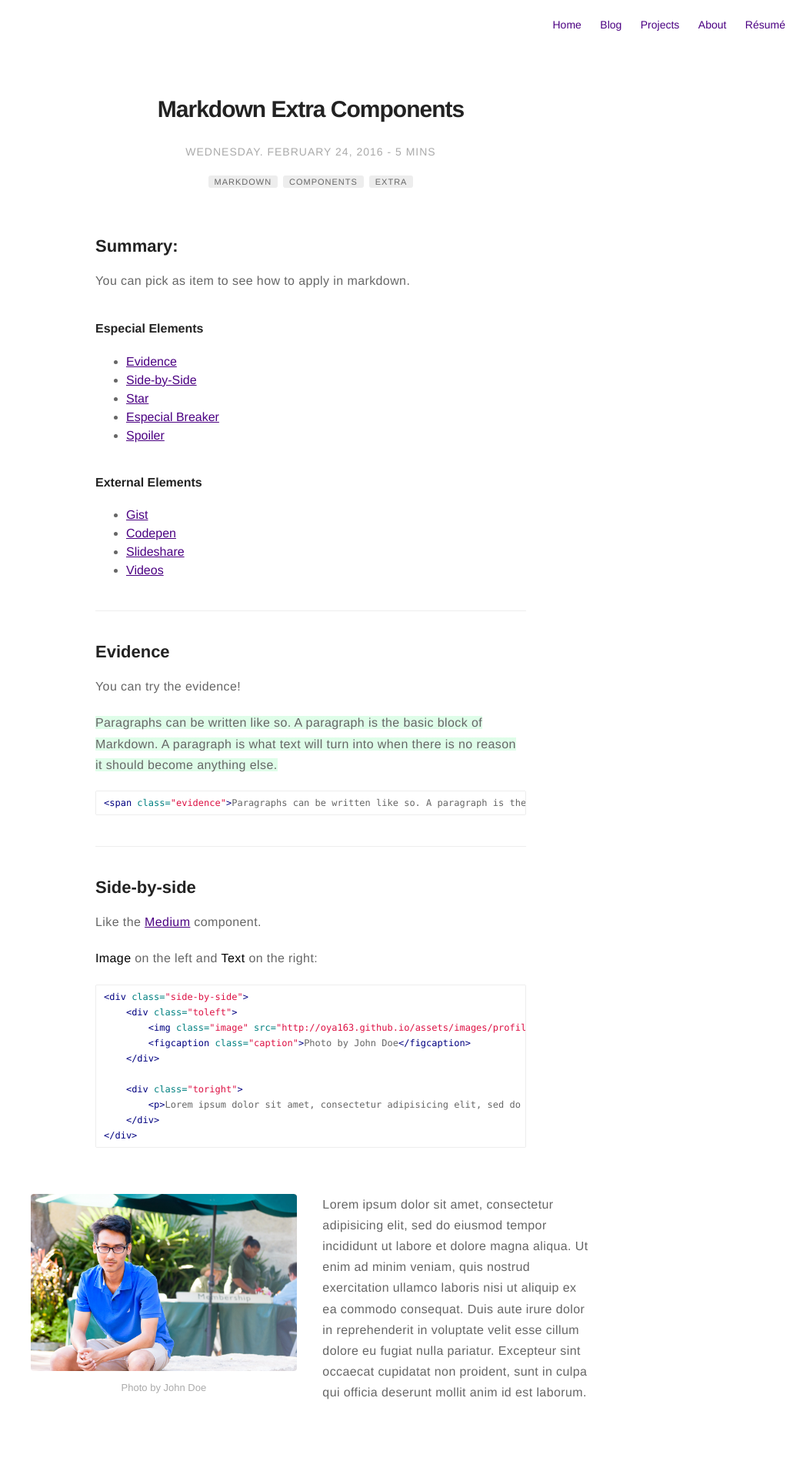
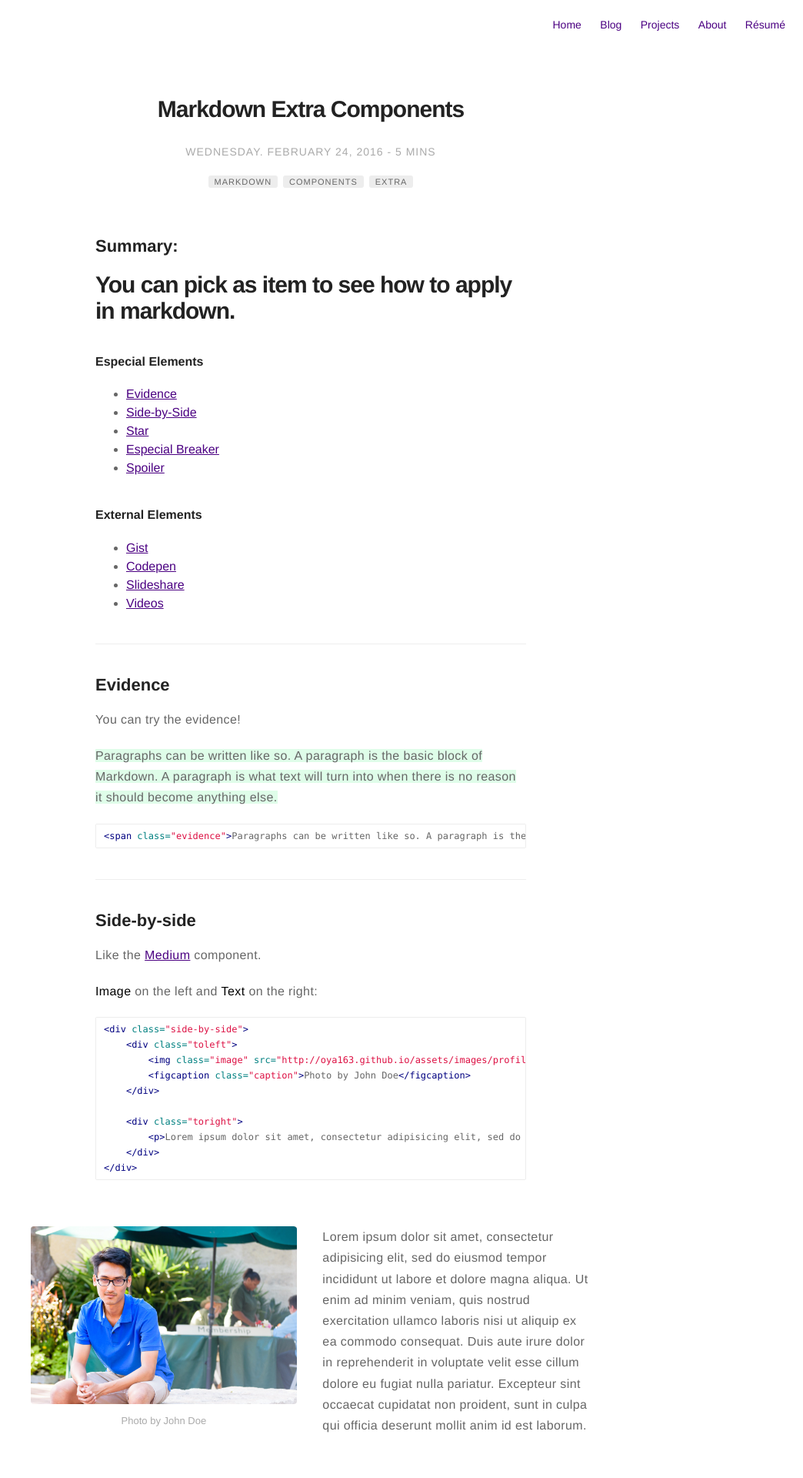
Before and after one commit to oya163/oya163.github.io, a Jekyll site: the page built from _posts/2015-02-24-markdown-extra-components.markdown, in a window 1280 px wide. Shown: the top 1920 px of the page at 77% size, without its empty margins (236-1280 px from the left). Built offline with Jekyll 4.4.1, drawn with Linux system fonts in a browser that asks for light colours; comment, search, counter and statistics services are not loaded.

```diff
--- a/_posts/2015-02-24-markdown-extra-components.markdown
+++ b/_posts/2015-02-24-markdown-extra-components.markdown
@@ -16,7 +16,7 @@ description: Markdown summary with different options
 
 ## Summary:
 
-You can pick as item to see how to apply in markdown.
+# You can pick as item to see how to apply in markdown.
 
 #### Especial Elements
 - [Evidence](#evidence)
```
